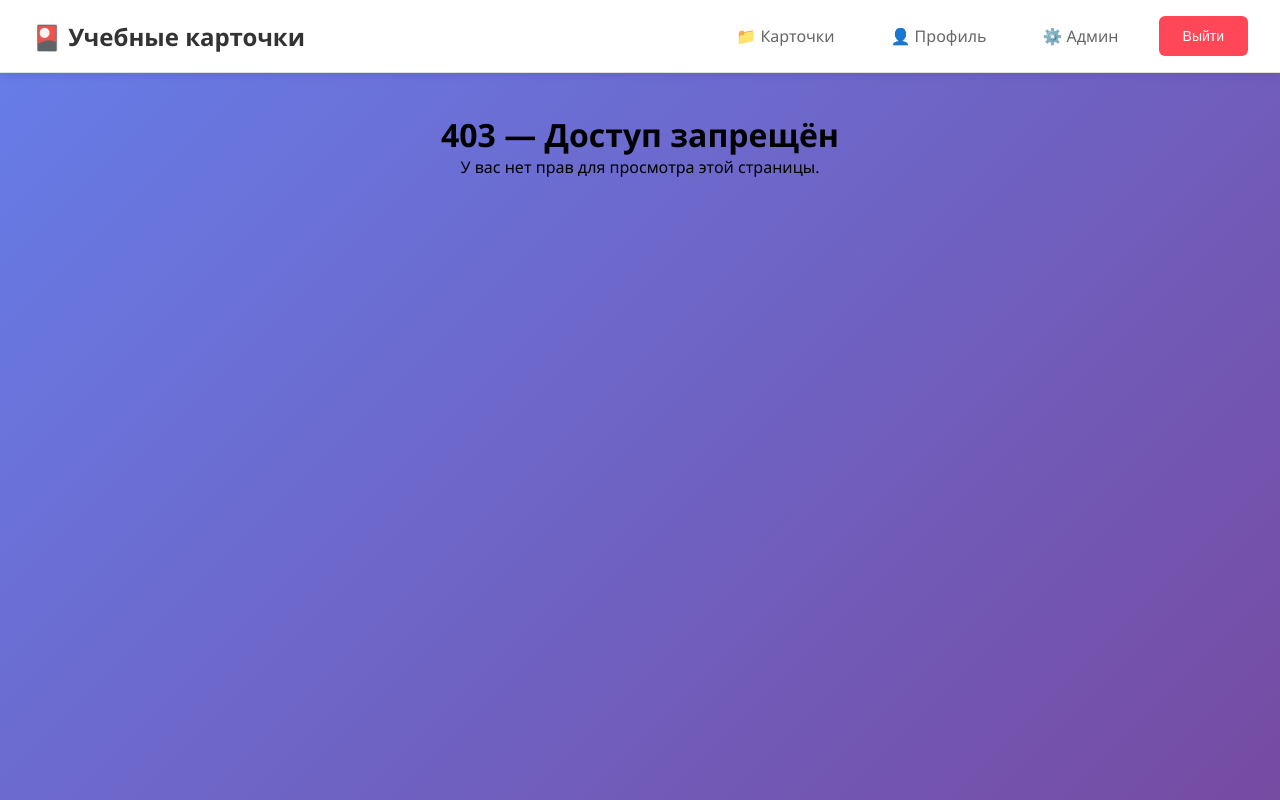
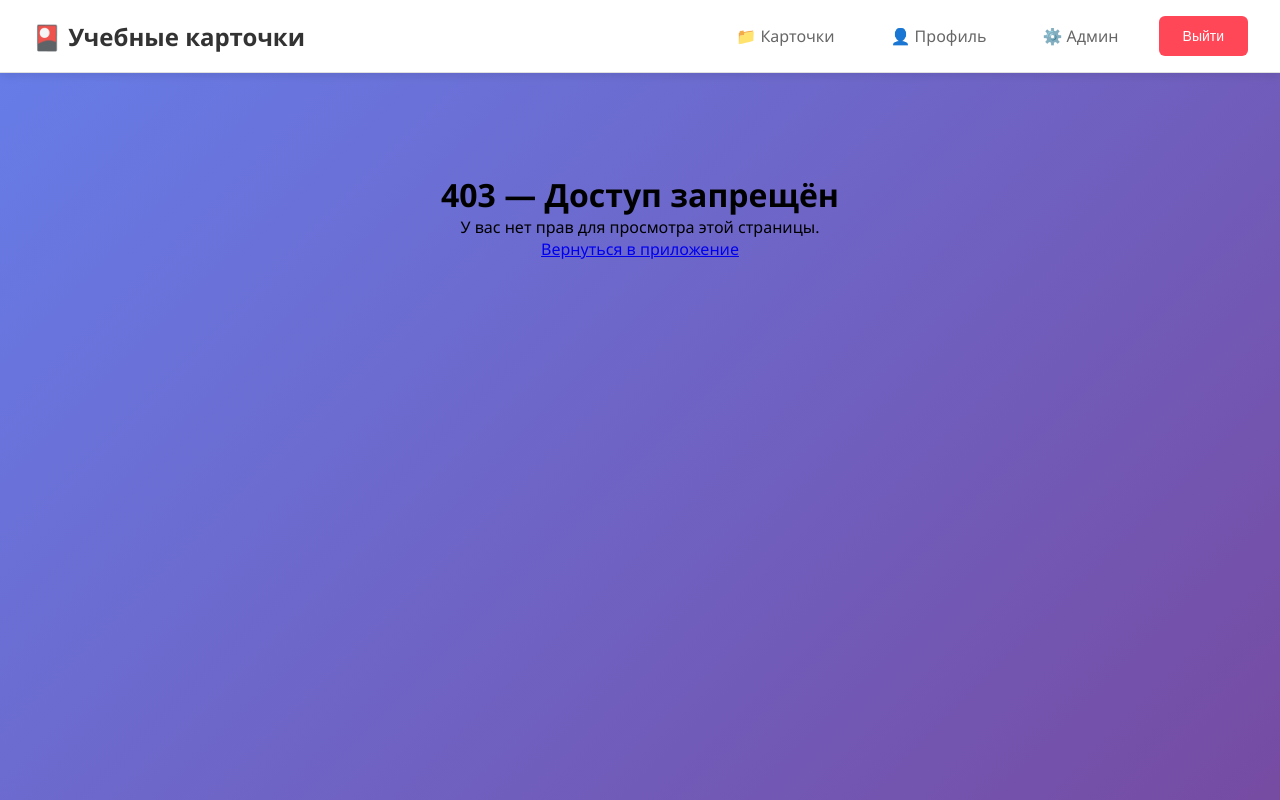
Before and after one commit to Mashaaaaa7/FullStack_frontend, a React (Vite) app: page /forbidden in a window 1280 px wide. Built offline with nearby package versions, Linux system fonts and the light colour scheme; sample sign-in values are in the browser's storage.

Commit message:
Feature for roles

```diff
--- a/src/components/Dashboard/Dashboard.tsx
+++ b/src/components/Dashboard/AdminDashboard.tsx
@@ -2,7 +2,7 @@ import React from "react";
 import { Link } from "react-router-dom";
 import {useUser} from "../../Context/UserContext.tsx";
 
-const Dashboard: React.FC = () => {
+const AdminDashboard: React.FC = () => {
     const { user } = useUser();
 
     return (
@@ -17,9 +17,10 @@ const Dashboard: React.FC = () => {
                 {user?.role === "admin" && (
                     <li><Link to="/admin">Админ-панель</Link></li>
                 )}
+
             </ul>
         </div>
     );
 };
 
-export default Dashboard;
+export default AdminDashboard;
--- a/src/components/Dashboard/DashboardApp.tsx
+++ b/src/components/Dashboard/DashboardApp.tsx
@@ -16,7 +16,7 @@ const DashboardApp: React.FC = () => {
     const [loading, setLoading] = useState(false);
     const [message, setMessage] = useState('');
     const [maxCards, setMaxCards] = useState(10);
-    const [processingFileId, setProcessingFileId] = useState<number | null>(null);
+    const [processingFileId] = useState<number | null>(null);
 
     const [currentPage, setCurrentPage] = useState(1);
     const [totalCards, setTotalCards] = useState(0);
--- a/src/components/Forbidden.tsx
+++ b/src/components/Forbidden.tsx
@@ -1,10 +1,12 @@
-import React from 'react';
+import React from "react";
+import { Link } from "react-router-dom";
 
 export const Forbidden: React.FC = () => {
     return (
-        <div style={{ padding: 40, textAlign: 'center' }}>
+        <div style={{ textAlign: "center", marginTop: "100px" }}>
             <h1>403 — Доступ запрещён</h1>
             <p>У вас нет прав для просмотра этой страницы.</p>
+            <Link to="/app">Вернуться в приложение</Link>
         </div>
     );
 };
```
Also changed, not shown: src/components/routes/AppContent.tsx (+11 -8 lines).
